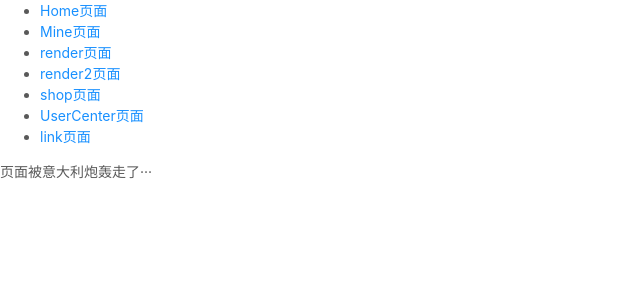
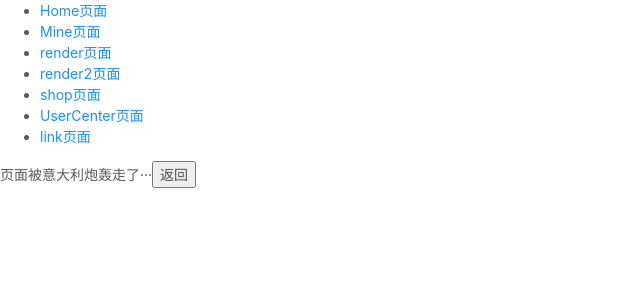
Before and after one commit to CornerYoung/react-app, a React app: page /home in a window 1280 px wide. Shown: the top 300 px of the page, without its empty margins (0-640 px from the left). Built offline with nearby package versions, Linux system fonts and the light colour scheme.

Commit message:
重定向push，repalce方法

```diff
--- a/src/pages/NotFound.jsx
+++ b/src/pages/NotFound.jsx
@@ -1,9 +1,15 @@
 import React from 'react'
 
-export default function NotFound() {
+export default function NotFound(props) {
+    const goBackHome = ()=>{
+        //push是叠加 replace是替换
+        //props.history.push('/')
+        props.history.replace('/')
+    }
     return (
         <div>
             页面被意大利炮轰走了···
+            <button onClick={goBackHome}>返回</button>
         </div>
     )
 }
```
